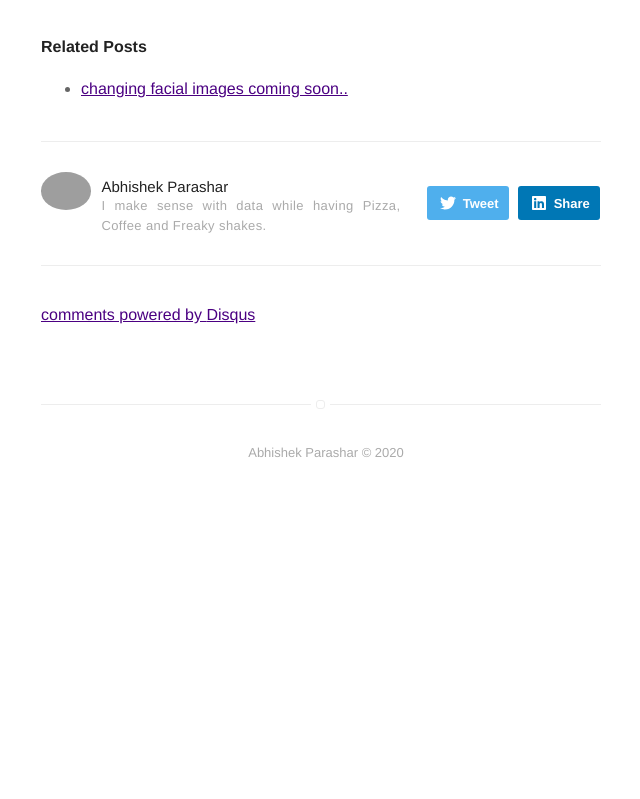
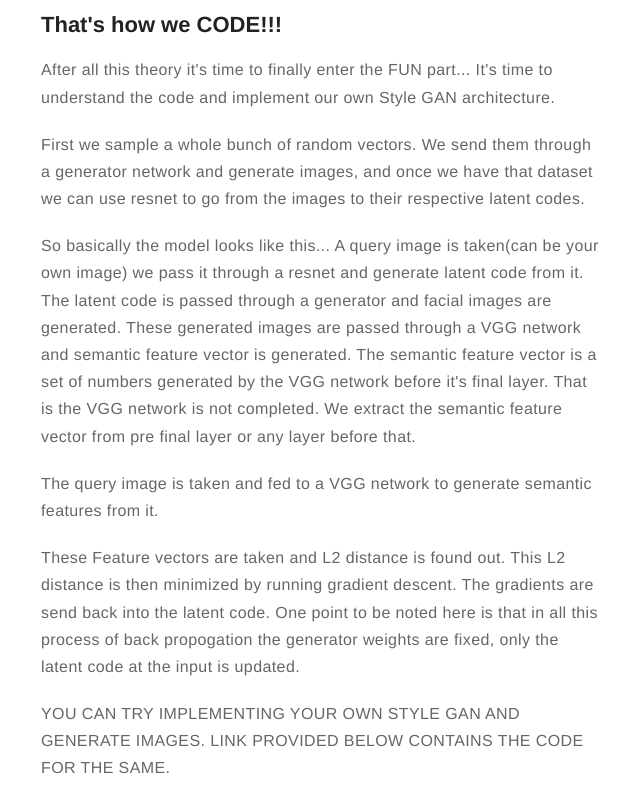
Before and after one commit to abhishek-parashar/abhishek-parashar.github.io, a plain HTML site: page mkcommon.html in a window 1280 px wide. Shown: the part 8620-9419 px from the top of the page, without its empty margins (319-959 px from the left). Before the commit the page ends 9120 px from the top, so only its background shows below. Drawn offline with Linux system fonts and the light colour scheme; grey boxes are pictures that could not be loaded; a script that the page names is missing.

Commit message:
style gan blog finished.....

```diff
--- a/mkcommon.html
+++ b/mkcommon.html
@@ -626,12 +626,26 @@ A good example would be “entanglement” between the features of hair color an
 
 <p>The traditional input that is noise is a gaussian noise and wraps around the complete mapping network space. But consider a situation where images of males and females are present in a data set and they are mapped according to the beard or no beard criteria. Females facial images are unlikely to have beards. A gaussian noise in this case would wrap around the complete feature space and thus would increase the input size where it is actually not needed. Moreover, the researchers found that the image features are controlled by W and the AdaIN, and therefore, considering both these cases the initial input can be omitted and replaced by constant values.
 
+<center><p class="aligncenter"><img src="contant input.png" alt="Markdowm Image" /></p></center>
+<figcaption class="caption">Calculation of the adaptive instance normalization (AdaIN) in the StyleGAN.</figcaption>
+
 
 <p>The StyleGAN architecture also adds noise on a per-pixel basis after each convolution layer. This is done in order to create “stochastic variation” in the image. The researchers observe that adding noise in this way allows a localized style changes to be applied to “stochastic” aspects of the image, such as wrinkles, freckles, skin pores, stubble, etc.</p>
 
 
 <center><p class="aligncenter"><img src="stochastic variation.png" alt="Markdowm Image" /></p></center>
 <figcaption class="caption">Explanation of Stochastic variation.</figcaption>
+
+<h2 id="That's how we CODE!!!">That's how we CODE!!!</h2>
+<p>After all this theory it's time to finally enter the FUN part... It's time to understand the code and implement our own Style GAN architecture.</p>
+<p> First we sample a whole bunch of random vectors. We send them through a generator network and generate images, and once we have that dataset we can use resnet to go from the images to their respective latent codes.</p>
+<p> So basically the model looks like this... A query image is taken(can be your own image) we pass it through a resnet and generate latent code from it. The latent code is passed through a generator and facial images are generated. These generated images are passed through a VGG network and semantic feature vector is generated. The semantic feature vector is a set of numbers generated by the VGG network before it's final layer. That is the VGG network is not completed. We extract the semantic feature vector from pre final layer or any layer before that. </p>
+<p> The query image is taken and fed to a VGG network to generate semantic features from it.</P>
+<p> These Feature vectors are taken and L2 distance is found out. This L2 distance is then minimized by running gradient descent. The gradients are send back into the latent code. One point to be noted here is that in all this process of back propogation the generator weights are fixed, only the latent code at the input is updated.</p>
+<p> YOU CAN TRY IMPLEMENTING YOUR OWN STYLE GAN AND GENERATE IMAGES. LINK PROVIDED BELOW CONTAINS THE CODE FOR THE SAME.</P>
+
+
+
 
 
 
```
